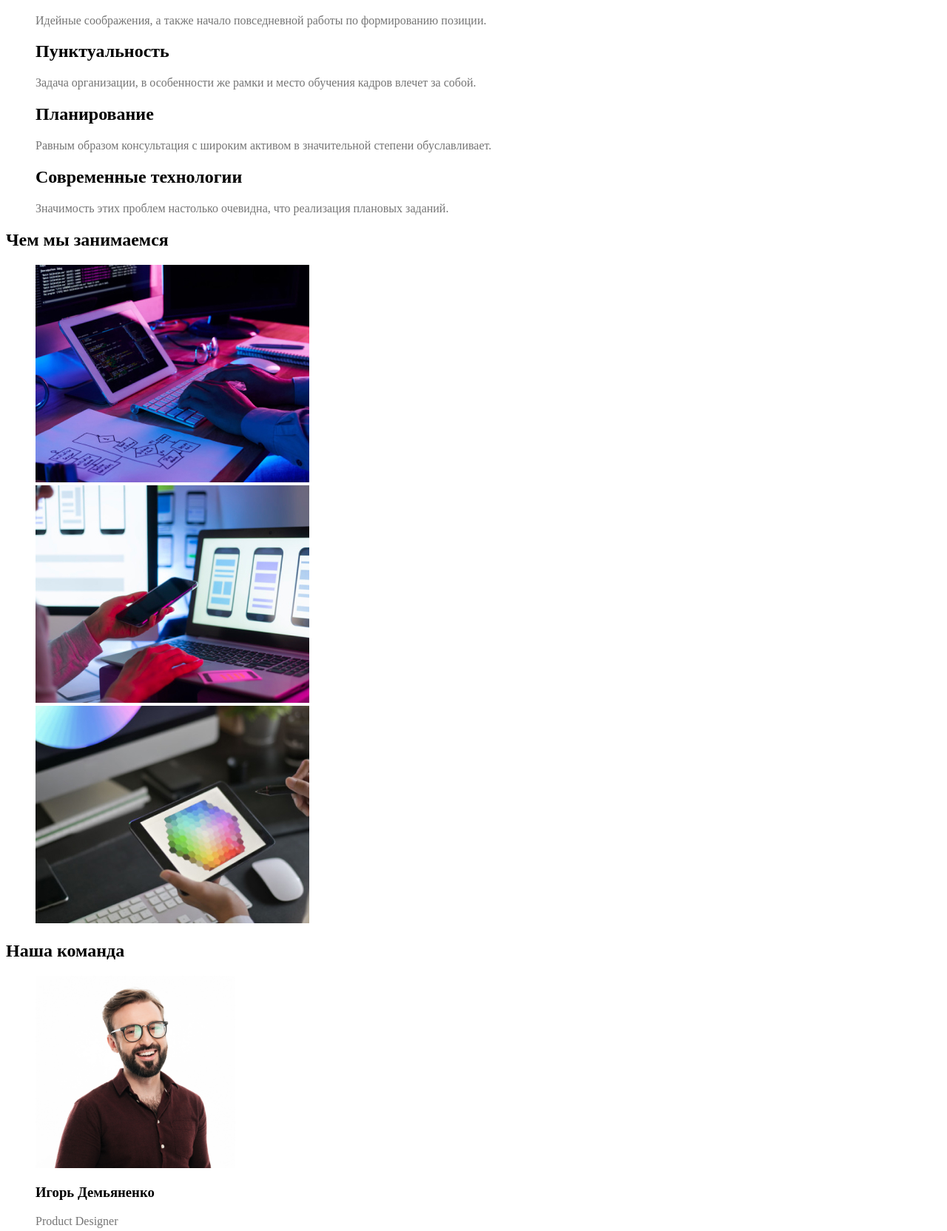
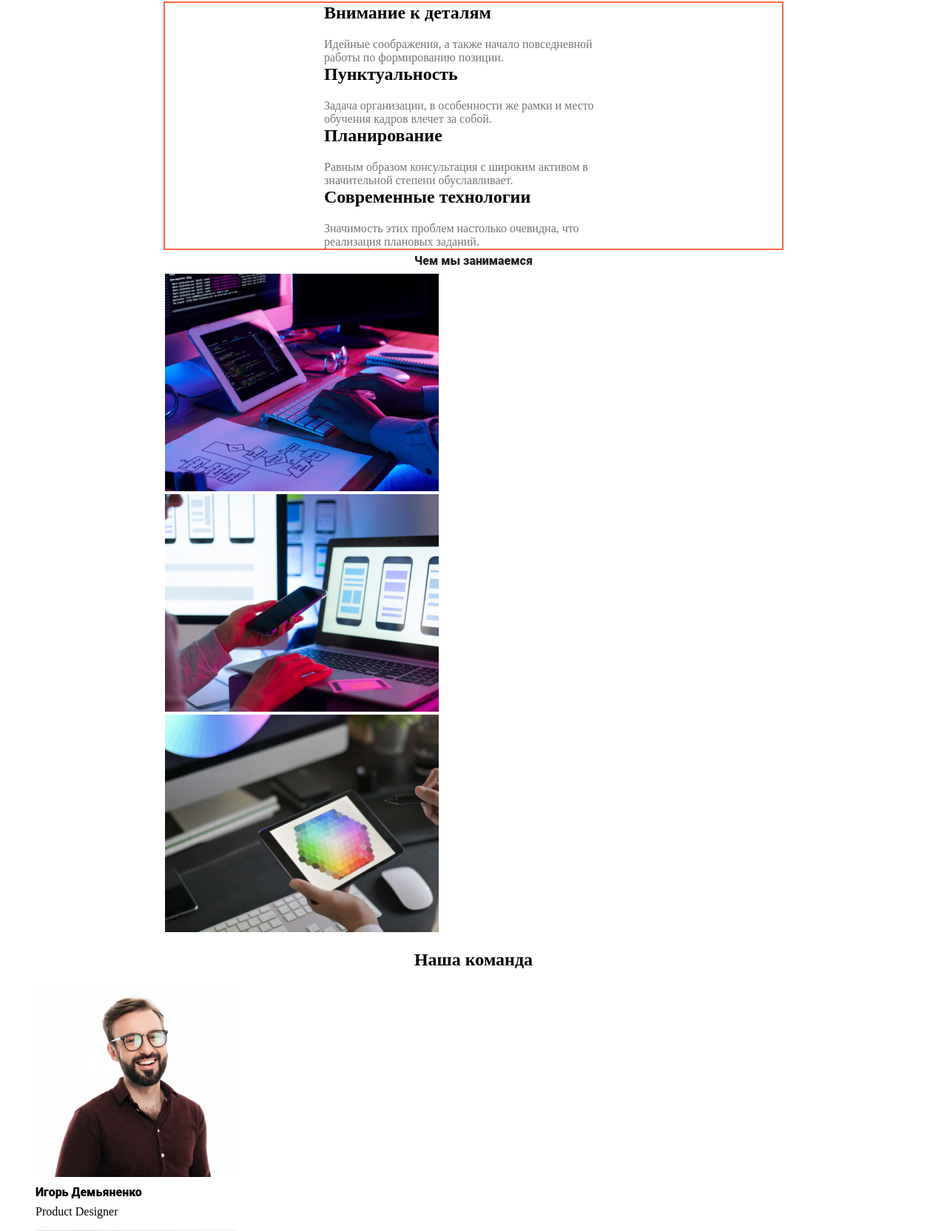
Before and after one commit to master74-29-01/goit-markup-hw-02, a plain HTML site: page index.html in a window 1280 px wide. Shown: the part 296-1960 px from the top of the page at 74% size. Drawn offline with Linux system fonts and the light colour scheme.

Commit message:
Поработал с о стилями "о нас и нашиа команда"

```diff
--- a/css/styles.css
+++ b/css/styles.css
@@ -17,6 +17,7 @@
 .secondary {
     color: #000000;
 }
+
 /*site-nave*/
 .site-nave a {
     color: #212121;
@@ -39,17 +40,20 @@
 /*hero*/
 /*надо доделать фон, кнопку и изменить цвет текста*/
 .hero {
-    background-color: #2F303A
+    background-color: #2F303A;
+    text-align: center;
+
 }
 .hero-title {
+
     margin-top: 0;
-    margin-bottom: 0;
+    margin-bottom: 30;
 
     font-family: Roboto;
     font-weight: 900;
     font-size: 44px;
     line-height: 1.36;
-    text-align: center;
+
 
     color:  #FFFFFF
 }
@@ -66,7 +70,7 @@
     font-size: 16px;
     line-height: 1.9px;
     text-decoration: none;
-    text-align: center;
+
 
     color: #FFFFFF;
     background-color: #2196F3;
@@ -75,23 +79,64 @@
 
 }
 /*наши приемущесва*/
+.feature {
+    padding-left: 215px;
+    padding-right: 215px;
+}
+.container {
+    width: auto;
+    outline: 2px solid tomato;
+}
+.feature .list {
+
+}
 .feature .title {
+    margin-top: 0;
+    margin-bottom: 10;
     color: var(--primary-text-color, #212121);
 }
 .feature .text {
+    margin-top: 0;
+    margin-bottom: 0;
     color: var(--title-text-color, #757575);
 }
+
 /*чем мы занимаемся*/
-.section .title {
+.section-title {
+    font-family: Roboto;
+    font-weight: 900;
+    font-size: 36px;
+    line-height: 1.9px;
+    text-decoration: none;
     color: var(--primary-text-color, #212121);
+}
+.section-title-centered {
+    font-family: Roboto;
+    font-weight: 900;
+    font-size: 16px;
+    line-height: 1.9px;
+    text-decoration: none;
+    color: #212121;
+    text-align: center;
 }
 /*наша команда*/
 .command-title {
+    font-family: Roboto;
+    font-weight: 900;
+    font-size: 16px;
+    line-height: 1.9px;
+    text-decoration: none;
     color: var(--primary-text-color, #212121);
 }
-.command .text {
+.command-title-centered {
+
+    text-align: center;
+}
+.command-text {
    color: var(--title-text-color, #757575);
 }
+
+
 /*footer*/
 /*надо изменить цвет лого*/
 .footer {
--- a/index.html
+++ b/index.html
@@ -1,11 +1,11 @@
 <!DOCTYPE html>
 <html lang="en">
   <head>
-    <meta charset="UTF-8">
-    <meta http-equiv="X-UA-Compatible" content="IE=edge">
-    <meta name="viewport" content="width=device-width, initial-scale=1.0">
+    <meta charset="UTF-8" />
+    <meta http-equiv="X-UA-Compatible" content="IE=edge" />
+    <meta name="viewport" content="width=device-width, initial-scale=1.0" />
     <title>Document</title>
-    <link rel="stylesheet" href="./css/styles.css">
+    <link rel="stylesheet" href="./css/styles.css" />
   </head>
   <body>
     <!--Шапка сайта-->
@@ -17,8 +17,8 @@
         </section>
         <ul class="site-nave list">
           <li><a href="./index.html" class="link current">Студия</a></li>
-                   <li><a href="./portfolio.html"class="link">Портфолио</a></li>
-                   <li><a href="/"class="link">Контакты</a></li>
+          <li><a href="./portfolio.html" class="link">Портфолио</a></li>
+          <li><a href="/" class="link">Контакты</a></li>
         </ul>
       </nav>
       <ul class="contact-information list">
@@ -34,63 +34,90 @@
       </section>
 
       <!--Наши приемущества-->
-            <section class="section">
+      <section class="feature">
+        <div class="container">
           <ul class="feature list">
             <li>
               <h2 class="title">Внимание к деталям</h2>
-                       <p class="text">Идейные соображения, а также начало повседневной работы по формированию позиции.</p>
+              <p class="text">
+                Идейные соображения, а также начало повседневной работы по
+                формированию позиции.
+              </p>
             </li>
             <li>
               <h2 class="title">Пунктуальность</h2>
-                       <p class="text">Задача организации, в особенности же рамки и место обучения кадров влечет за собой.</p>
+              <p class="text">
+                Задача организации, в особенности же рамки и место обучения
+                кадров влечет за собой.
+              </p>
             </li>
             <li>
               <h2 class="title">Планирование</h2>
-                       <p class="text">Равным образом консультация с широким активом в значительной степени обуславливает.</p>
+              <p class="text">
+                Равным образом консультация с широким активом в значительной
+                степени обуславливает.
+              </p>
             </li>
             <li>
               <h2 class="title">Современные технологии</h2>
-                       <p class="text">Значимость этих проблем настолько очевидна, что реализация плановых заданий.</p>
+              <p class="text">
+                Значимость этих проблем настолько очевидна, что реализация
+                плановых заданий.
+              </p>
             </li>
           </ul>
+        </div>
       </section>
       <!--Чем мы занимаемся-->
       <section class="section">
-                <h2 class="title">Чем мы занимаемся</h2>
+        <h2 class="section-title-centered">Чем мы занимаемся</h2>
         <ul class="feature list">
-                   <li><img src="./images/1.jpg" alt="адаптивная вёрсткa" width="370"></li>
-                   <li><img src="./images/2.jpg" alt="адаптивная вёрсткa" width="370"></li>
-                   <li><img src="./images/3.jpg" alt="адаптивная вёрсткa" width="370"></li>
+          <li>
+            <img src="./images/1.jpg" alt="адаптивная вёрсткa" width="370" />
+          </li>
+          <li>
+            <img src="./images/2.jpg" alt="адаптивная вёрсткa" width="370" />
+          </li>
+          <li>
+            <img src="./images/3.jpg" alt="адаптивная вёрсткa" width="370" />
+          </li>
         </ul>
       </section>
       <!--Наша команда-->
       <div class="command">
-            <h2 class="command-title">Наша команда</h2>
+        <h2 class="command-title-centered">Наша команда</h2>
         <section class="section">
           <ul class="command list">
-                   <li><img src="./images/foto1.jpg" alt="фото мужчины" width="270"></li>
+            <li>
+              <img src="./images/foto1.jpg" alt="фото мужчины" width="270" />
+            </li>
             <li><h3 class="command-title">Игорь Демьяненко</h3></li>
             <li><p class="text">Product Designer</p></li>
           </ul>
         </section>
         <section class="section">
-
           <ul class="command list">
-                   <li><img src="./images/foto2.jpg" alt="фото женщины" width="270"></li>
+            <li>
+              <img src="./images/foto2.jpg" alt="фото женщины" width="270" />
+            </li>
             <li><h3 class="command-title">Ольга Репина</h3></li>
             <li><p class="text">Frontend Developer</p></li>
           </ul>
         </section>
         <section class="section">
           <ul class="command list">
-                   <li><img src="./images/foto3.jpg" alt="фото мужчины" width="270"></li>
+            <li>
+              <img src="./images/foto3.jpg" alt="фото мужчины" width="270" />
+            </li>
             <li><h3 class="command-title">Николай Тарасов</h3></li>
             <li><p class="text">Marketing</p></li>
           </ul>
         </section>
         <section class="section">
           <ul class="command list">
-                   <li><img src="./images/foto4.jpg" alt="фото мужчины" width="270"></li>
+            <li>
+              <img src="./images/foto4.jpg" alt="фото мужчины" width="270" />
+            </li>
             <li><h3 class="command-title">Михаил Ермаков</h3></li>
             <li><p class="text">UI Designer</p></li>
           </ul>
```
Lines whose indentation alone changed are shown as unchanged.
